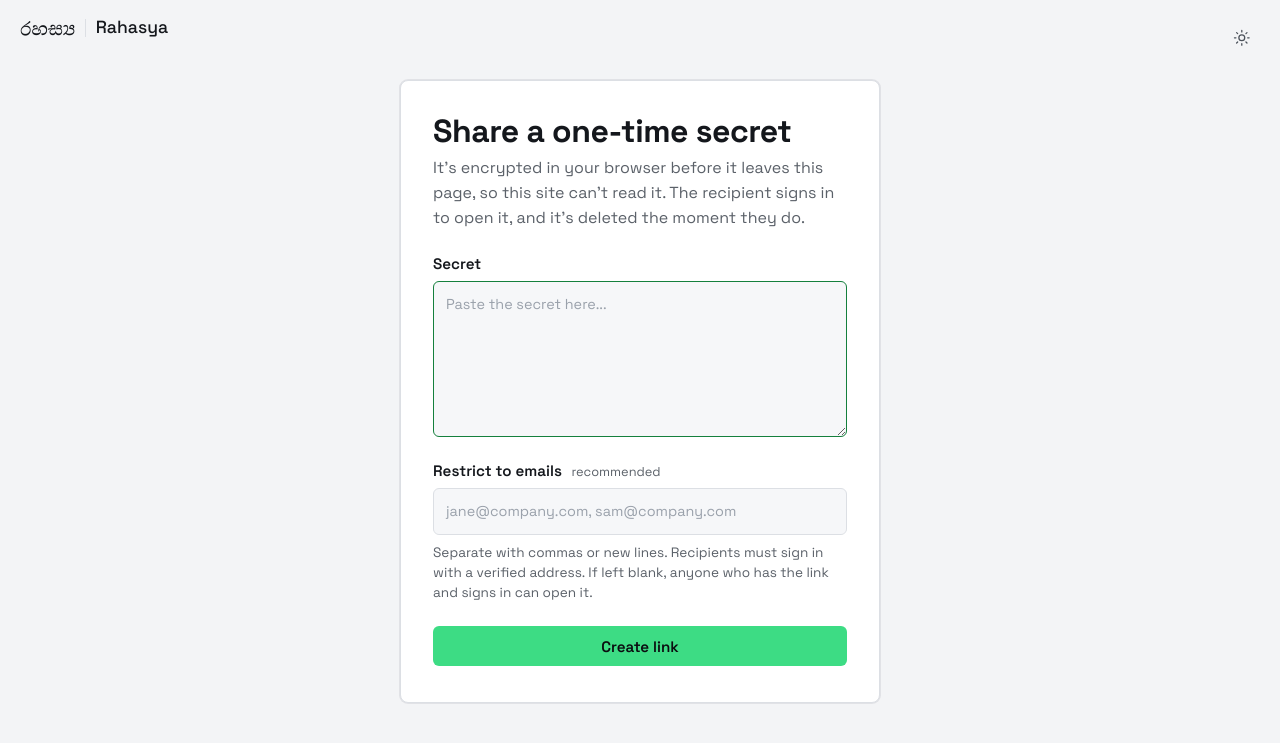
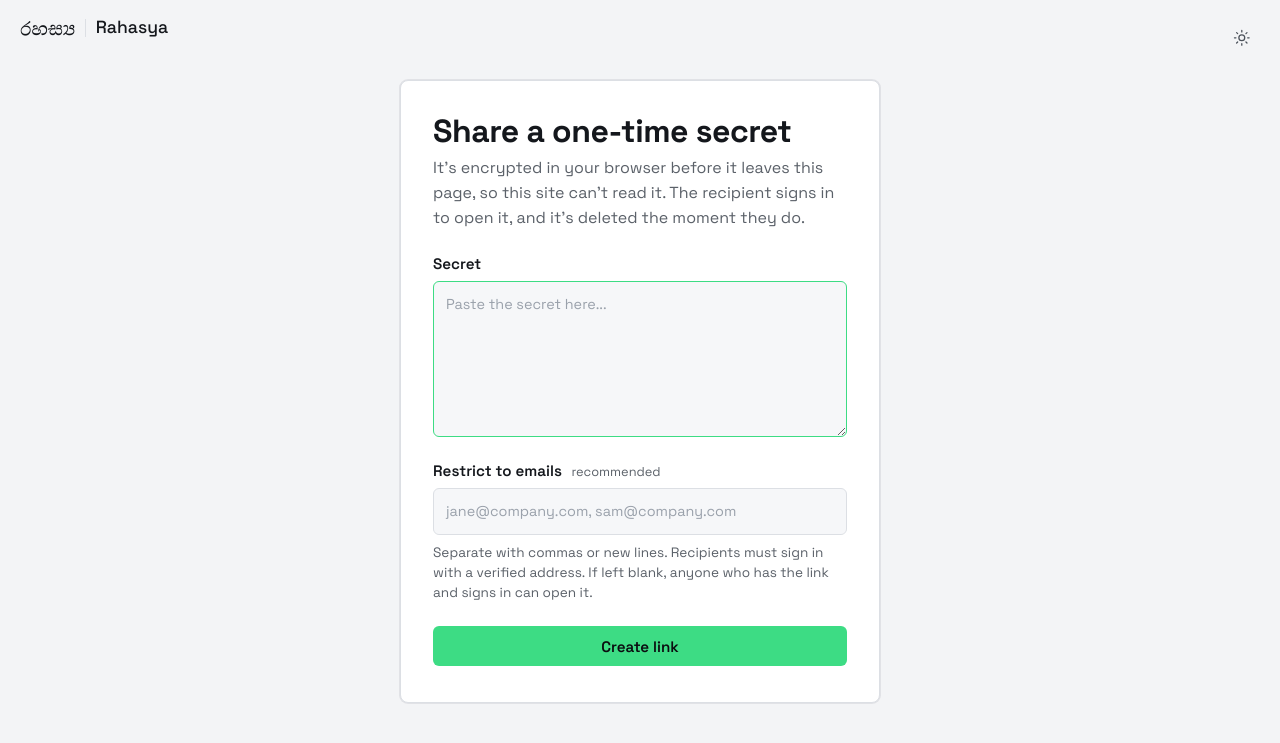
Before and after one commit to sujayamindev/secret-share-tool, a FastAPI app: page / in a window 1280 px wide, with the restyled element focused. Shown: the top 743 px of the page. Run offline with FastAPI, Linux system fonts and the light colour scheme; parts of the project's set-up code (start-up, migrations or seed data) failed here and were passed over.

Commit message:
style: focus border uses the accent green in both themes

```diff
--- a/app/static/style.css
+++ b/app/static/style.css
@@ -349,9 +349,10 @@ input[type="text"]::placeholder {
   font-family: 'Space Grotesk', -apple-system, BlinkMacSystemFont, "Segoe UI", sans-serif;
 }
 
+/* Focus uses the button green in both themes. */
 textarea:focus-visible,
 input[type="text"]:focus-visible {
-  border-color: var(--accent-text);
+  border-color: var(--accent-surface);
 }
 
 .field-group .muted {
```
